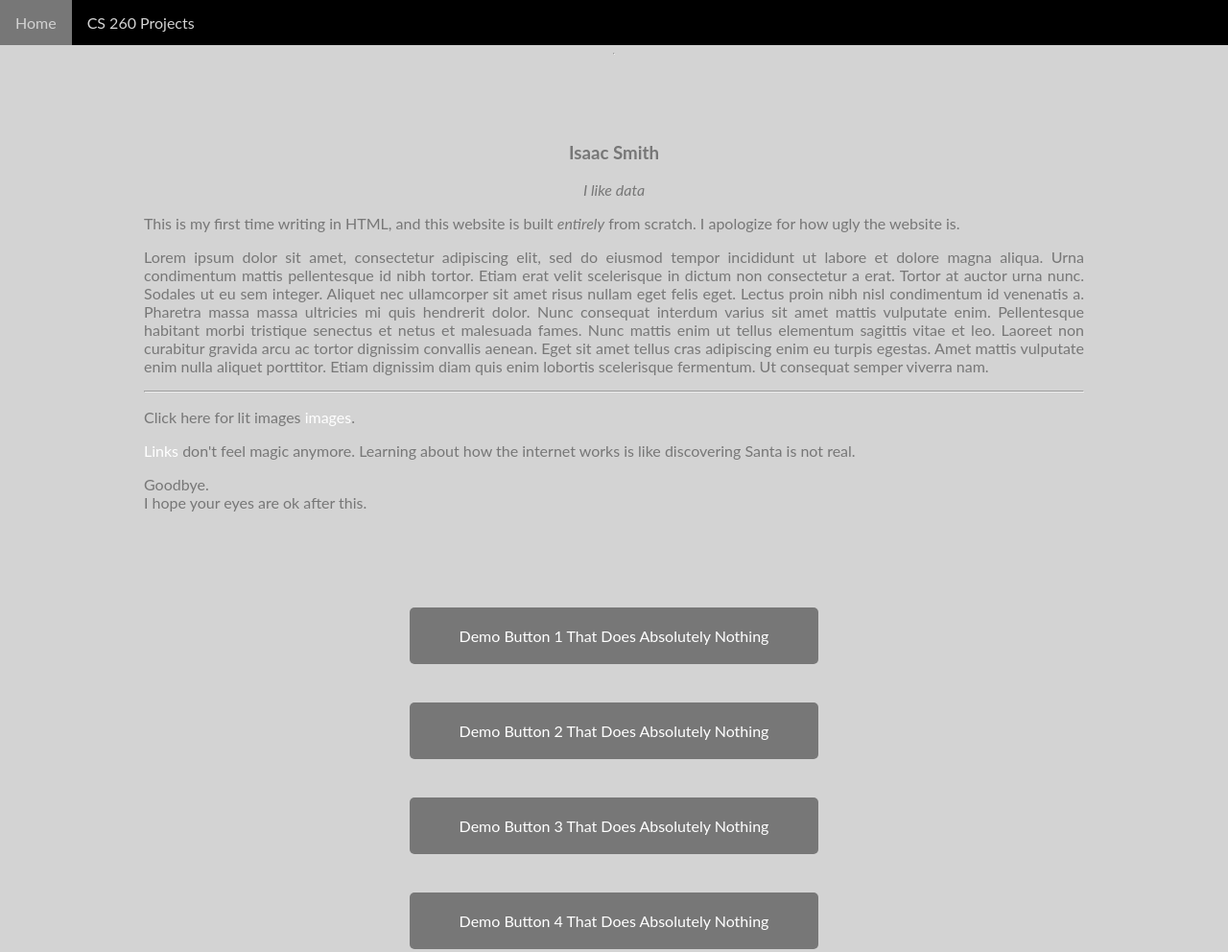
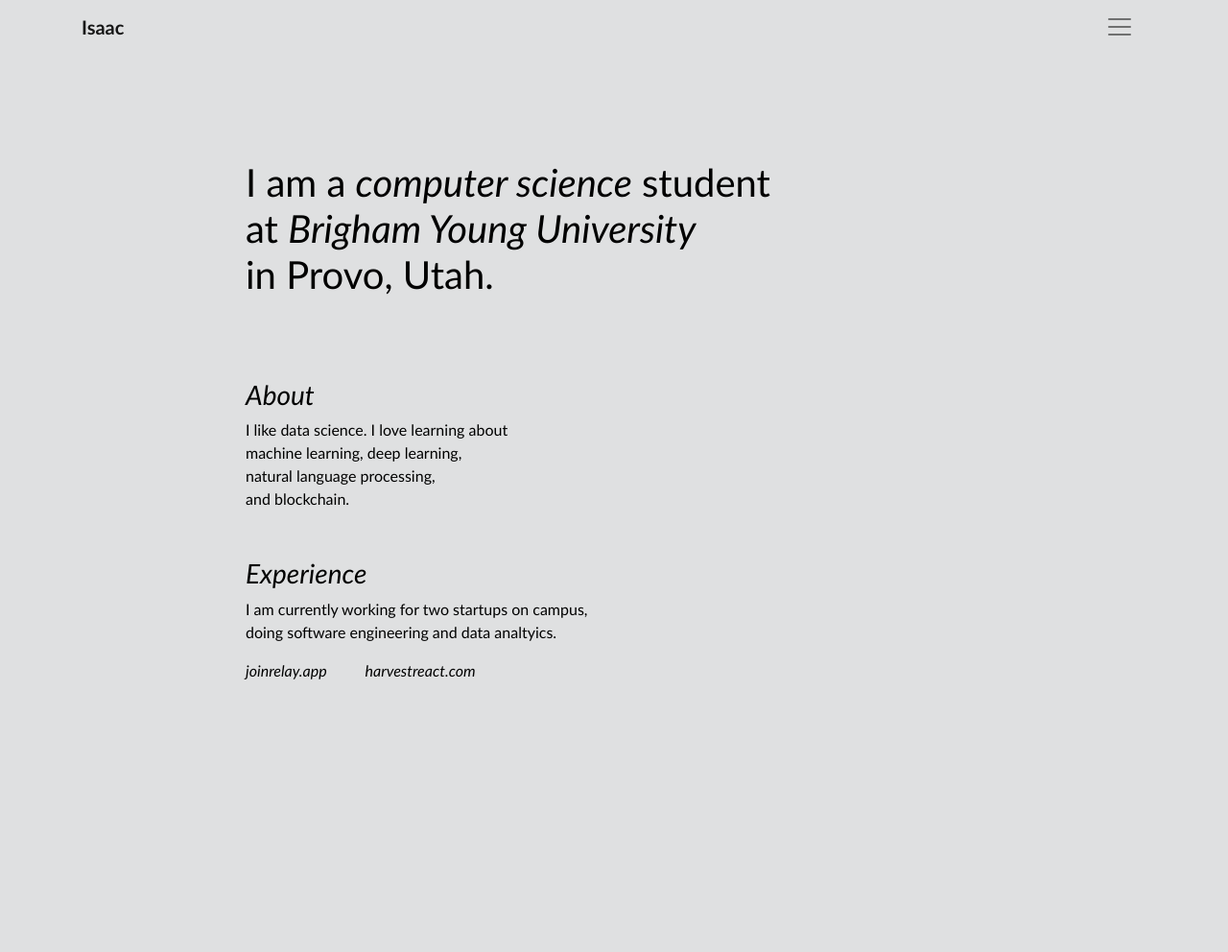
Before and after one commit to OldZealand03/cs260, a plain HTML site: page index.html in a window 1280 px wide. Shown: the top 992 px of the page at 96% size. After the commit the page ends 800 px from the top, so only its background shows below. Drawn offline with nearby package versions, Linux system fonts and the light colour scheme.

Commit message:
home page fix

```diff
--- a/index.css
+++ b/index.css
@@ -5,9 +5,9 @@
 }
 
 body {
-    color: #777;
-    background-color: #D3D3D3;
-    font-family: "Lato", sans-serif;
+    color: #000;
+    background-color: #dfe0e1;
+    font-family: 'Trebuchet MS', 'Times New Roman', Times, serif;
     caret-color: transparent;
     margin: 0;
     /* height: 80vh; */
@@ -15,23 +15,11 @@ body {
     display: flex;
     flex-direction: column;
 }
-h1 h2 h3 h4 h5 h6 {
+h1, h2, h3, h4, h5, h6 {
     font-weight: normal;
+    color: #000;
 }
 
-#title {
-    color: #D3D3D3;
-}
-.top-margin {
-    list-style-type: none;
-    margin: 0;
-    padding: 0;
-    overflow: hidden;
-    background-color: #000;
-}
-.top-margin-li {
-    float: left;
-}
 li {
     list-style: none;
 }
@@ -39,58 +27,81 @@ li a {
     display: block;
     color: white;
     text-align: center;
-    padding: 14px 16px;
+    /* padding: 14px 16px; */
     text-decoration: none;
 }
   /* Change the link color to #111 (black) on hover */
 li a:hover {
-    background-color: #777;
-}
-
-.active {
-    background-color: #105D97;
-    /* How do I set each page to know where it is "active"? */
+    background-color: #dfe0e1;
 }
 
 a:link {
-    color: #fff;
+    color: #000;
     text-decoration: none;
 }
 a:visited {
-    color: #000;
+    text-decoration: none;
+    color: #777;
 }
 
+.large {
+    max-width: 980px;
+    /* text-align: center; */
+    padding-top: 10%;
+    padding-bottom: 10%;
+    align-items: center;
+    /* border: 1px solid red; */
+}
 .content {
-    max-width: 980px;
-    text-align: center;
-    padding-top: 64px;
-    padding-bottom: 64px;
-    /* border: 1px solid red; */
+    align-items: left;
 }
 .primary {
     /* border: 1px solid #000; */
+    padding-left: 20%;
+    padding-right: 20%;
     display: flex;
-    justify-content: center;
-    align-items: center;
+    /* justify-content: center; */
+    /* align-items: center; */
     flex-direction: column;
 }
-.button {
-    color: #777;
-    background-color: #777;
-    padding: 20px;
-    text-align: center;
-    border-radius: 5px;
-    width: 200px;
-    /* Use whitespace and overflow properties to change the defaults of the vertical extension  */
-    box-sizing: border-box;
-    margin: 20px auto;
-    list-style-type: none;
+.column-thing {
+    float: left;
+    margin: 20px;
 }
 
 
 p {
     text-align: justify;
 }
+
+
+/* BootStrap */
+.bg-light {
+    color: #777;
+    font-family: 'Trebuchet MS', 'Times New Roman', Times, serif;
+    background-color: #dfe0e1 !important;
+}
+.navbar-light .navbar-toggler {
+    border-color: #dfe0e1;
+}
+/* .header .h6 {
+    color: #000;
+} */
+
+/* Labs Page */
+.top-margin {
+    list-style-type: none;
+    margin: 20px;
+    overflow: hidden;
+    background-color: #dfe0e1;
+    color: #000;
+}
+.top-margin-li {
+    float: left;
+    /* padding-left: 20px; */
+    padding-right: 40px;
+}
+
 
 @media only screen and (max-width: 400px) {
     body {
--- a/index.html
+++ b/index.html
@@ -2,54 +2,100 @@
 <html>
   <head>
     <title>Isaac Smith</title>
+    <link rel="stylesheet" href="https://stackpath.bootstrapcdn.com/bootstrap/4.1.3/css/bootstrap.min.css" integrity="sha384-MCw98/SFnGE8fJT3GXwEOngsV7Zt27NXFoaoApmYm81iuXoPkFOJwJ8ERdknLPMO" crossorigin="anonymous">
     <link rel='stylesheet' href='index.css'/>
   </head>
   <body>
 
-    <ul class='top-margin'>
-      <li class='top-margin-li'><a id='title' href="index.html">Home</a></li>
-      <li class='top-margin-li'><a id='title' href="www/labs.html">CS 260 Projects</a></li>
-    </ul>
+    <header>
+      <div class="bg-light collapse" id="navbarHeader" style="">
+        <div class="container">
+          <div class="row">
+            <div class="col-sm-8 col-md-7 py-4">
+              <!-- <h6 class='text-muted'>Links</h6> -->
+              <p class='text-muted'>
+                <a href="www/labs.html">CS 260 Projects</a>
+              </p>
+            </div>
+            <div class="col-sm-4 offset-md-1 py-4">
+              <!-- <h6 class='text-muted'>Contact</h6> -->
+              <ul class="list-unstyled">
+                <li><a target='_blank' href='https://www.linkedin.com/in/isaac-smith-95139421b?lipi=urn%3Ali%3Apage%3Ad_flagship3_profile_view_base_contact_details%3BjRH4a%2BHYTZWrQ8CUp2HyuQ%3D%3D'>LinkedIn</a></li>
+                <!-- <li><a target='_blank' href='isaacwallacesmith@gmail.com'>Email Me</a></li> -->
+              </ul>
+            </div>
+          </div>
+        </div>
+      </div>
+      <div class="navbar navbar-light bg-light box-shadow">
+        <div class="container d-flex justify-content-between">
+          <a href="#" class="navbar-brand d-flex align-items-center">
+
+            <strong>Isaac</strong>
+          </a>
+          <button class="navbar-toggler collapsed" type="button" data-toggle="collapse" data-target="#navbarHeader" aria-controls="navbarHeader" aria-expanded="false" aria-label="Toggle navigation">
+            <span class="navbar-toggler-icon"></span>
+          </button>
+        </div>
+      </div>
+    </header>
 
     <hr/>
 
     <div class='primary'>
+      <div class='large'>
+
+          <h1>I am a <em>computer science</em> student </br>
+            at <i>Brigham Young University</i> </br>
+            in Provo, Utah.
+          </h1>
+      </div>
+
+
       <div class='content'>
-
-          <h3>Isaac Smith</h3>
-
-            <em>I like data</em>
-            <p>This is my first time writing in HTML, and this website is built <em>entirely</em> from scratch. I apologize for how ugly the website is.</p>
-            <p> Lorem ipsum dolor sit amet, consectetur adipiscing elit, sed do eiusmod tempor incididunt ut labore et dolore magna aliqua. Urna condimentum mattis pellentesque id nibh tortor. Etiam erat velit scelerisque in dictum non consectetur a erat. Tortor at auctor urna nunc. Sodales ut eu sem integer. Aliquet nec ullamcorper sit amet risus nullam eget felis eget. Lectus proin nibh nisl condimentum id venenatis a. Pharetra massa massa ultricies mi quis hendrerit dolor. Nunc consequat interdum varius sit amet mattis vulputate enim. Pellentesque habitant morbi tristique senectus et netus et malesuada fames. Nunc mattis enim ut tellus elementum sagittis vitae et leo. Laoreet non curabitur gravida arcu ac tortor dignissim convallis aenean. Eget sit amet tellus cras adipiscing enim eu turpis egestas. Amet mattis vulputate enim nulla aliquet porttitor. Etiam dignissim diam quis enim lobortis scelerisque fermentum. Ut consequat semper viverra nam. </p>
-
-            <hr/>
-
-            <p>Click here for lit images <a href='practice/images.html'>images</a>.</p>
-            <p><a href='practice/links.html'>Links</a> don't feel magic anymore. Learning about how the internet works is like discovering Santa is not real.</p>
-
-            <p>Goodbye.</br>
-            I hope your eyes are ok after this.</p>
+        <h3><em>About</em></h3>
+        <p>I like data science. I love learning about <br>
+          machine learning, deep learning,  <br>
+          natural language processing,<br>
+          and blockchain.
+        </p>
 
       </div>
 
-      <div class='button feature-2'>
-        <a href="index.html" >Demo Button 1 That Does Absolutely Nothing</a>
+      <hr/>
+
+      <div class='content'>
+        <h3><em>Experience</em></h3>
+        <p>I am currently working for two startups on campus, <br>
+          doing software engineering and data analtyics.
+        </p>
+        <div>
+          <ul>
+            <li class='top-margin-li'>
+              <p><em>joinrelay.app</em></p>
+              <!-- <a target='_blank' href='joinrelay.app'><em><u>Relay</u></em></a> -->
+            </li>
+            <li class='top-margin-li' >
+              <p><em>harvestreact.com</em></p>
+              <!-- <a target='_blank' href='harvestreact.com'><em><u>Harvest React</u></em></a> -->
+            </li>
+          </ul>
+        </div>
       </div>
-      <div class='button feature-2'>
-        <a href="index.html" >Demo Button 2 That Does Absolutely Nothing</a>
-      </div>
-      <div class='button feature-2'>
-        <a href="index.html" >Demo Button 3 That Does Absolutely Nothing</a>
-      </div>
-      <div class='button feature-2'>
-        <a href="index.html" >Demo Button 4 That Does Absolutely Nothing</a>
-      </div>
+
+
+
+
 
     </div>
 
 
-    <hr/>
+    <script src="https://code.jquery.com/jquery-3.3.1.slim.min.js" integrity="sha384-q8i/X+965DzO0rT7abK41JStQIAqVgRVzpbzo5smXKp4YfRvH+8abtTE1Pi6jizo" crossorigin="anonymous"></script>
+    <script src="https://cdnjs.cloudflare.com/ajax/libs/popper.js/1.14.3/umd/popper.min.js" integrity="sha384-ZMP7rVo3mIykV+2+9J3UJ46jBk0WLaUAdn689aCwoqbBJiSnjAK/l8WvCWPIPm49" crossorigin="anonymous"></script>
+    <script src="https://stackpath.bootstrapcdn.com/bootstrap/4.1.3/js/bootstrap.min.js" integrity="sha384-ChfqqxuZUCnJSK3+MXmPNIyE6ZbWh2IMqE241rYiqJxyMiZ6OW/JmZQ5stwEULTy" crossorigin="anonymous"></script>
+
+  </body>
 
 
-  </body>
+
 </html>
--- a/www/lab1-photography/css/styles.css
+++ b/www/lab1-photography/css/styles.css
@@ -17,6 +17,10 @@ p {
 .h1 .h2 .h3 {
     margin-top: 0;
     margin-bottom: 0.5rem;
+}
+
+.main{
+    margin-top:60px;
 }
 
 .navigation-bar {
```
Also changed, not shown: www/lab1-photography/index.html (+1 -0 lines), www/labs.html (+9 -3 lines), www/extra/activityc4.css (deleted), www/extra/activityc4.html (deleted).
